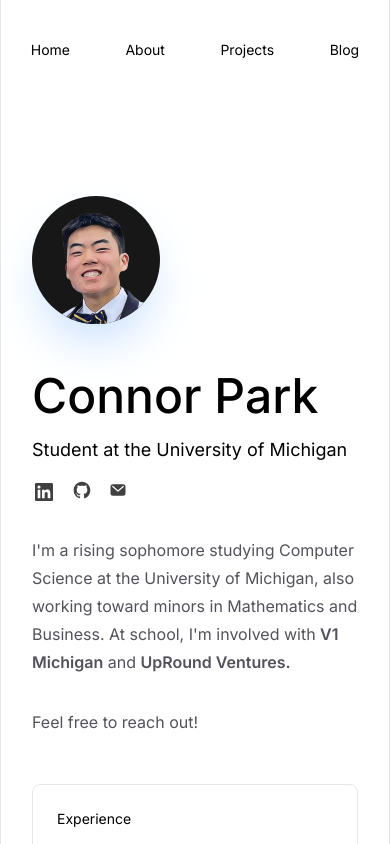
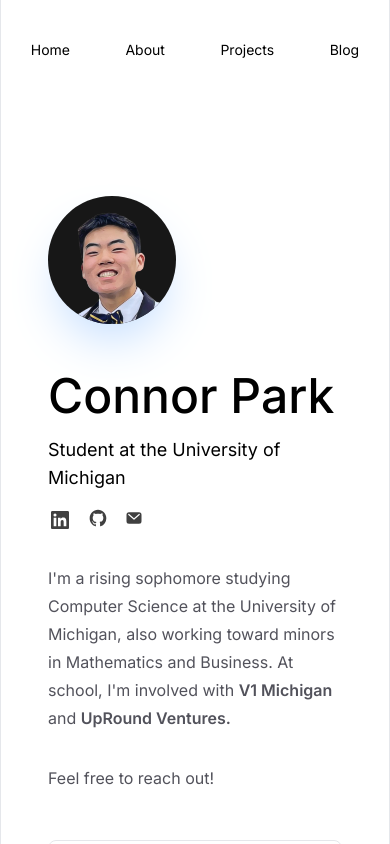
Before and after one commit to connorpark24/connorpark.dev, a Next.js app: page / in a window 390 px wide. Shown: the top 844 px of the page. Built offline with nearby package versions, Linux system fonts and the light colour scheme.

Commit message:
adjust x margin on small screens

```diff
--- a/src/app/layout.tsx
+++ b/src/app/layout.tsx
@@ -27,7 +27,7 @@ export default function RootLayout({
 
         <div className="relative lg:px-36 sm:px-8">
           <Navbar />
-          <div className="py-24 sm:px-24 px-8">{children}</div>
+          <div className="py-24 sm:px-24 px-12">{children}</div>
           <Footer />
         </div>
       </body>
```
